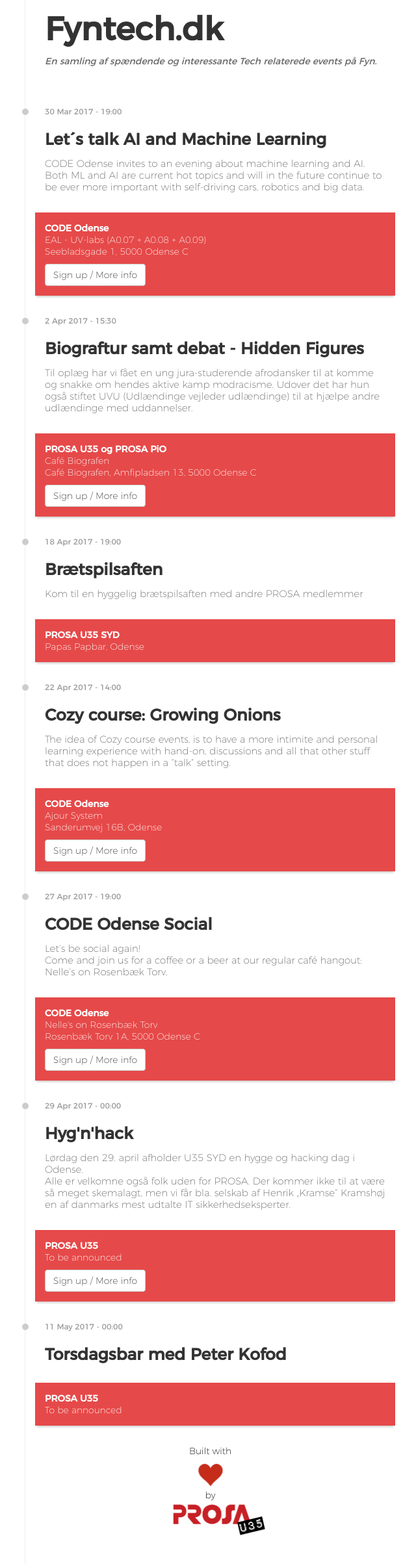
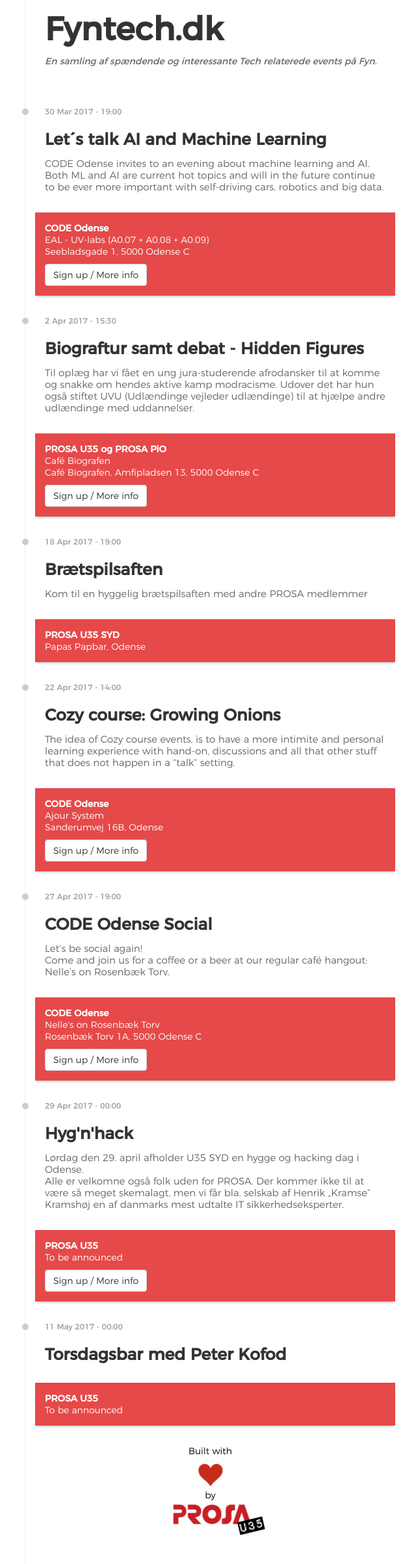
Before and after one commit to fyntech/fyntech, a Jekyll site: the page built from index.html, in a window 1280 px wide. Shown: the whole page at 65% size, without its empty margins (317-957 px from the left). Built offline with Jekyll 4.4.1, drawn with Linux system fonts in a browser that asks for light colours.

Commit message:
changing to slightly heavier font
👓

```diff
--- a/assets/style.scss
+++ b/assets/style.scss
@@ -3,9 +3,9 @@
 @import "variables";
 
 @font-face {
-    font-family: 'montserratextralight';
-    src: url('font/montserrat-extralight-webfont.woff2') format('woff2'),
-         url('font/montserrat-extralight-webfont.woff') format('woff');
+    font-family: 'montserratlight';
+    src: url('font/montserrat-light-webfont.woff2') format('woff2'),
+         url('font/montserrat-light-webfont.woff') format('woff');
     font-weight: normal;
     font-style: normal;
 
@@ -138,7 +138,7 @@
       p {
         margin-bottom: 0;
         font-size: 1.5rem;
-        font-family: montserratextralight;
+        font-family: montserratlight;
         color: #666;
       }
     }
@@ -173,7 +173,7 @@
   }
 
   .colorful {
-    font-family: montserratextralight;
+    font-family: montserratlight;
     background-color: #E64949;
     color: white;
     box-shadow: 0px 4px 3px -2px rgba(0,0,0,0.2);
@@ -182,7 +182,7 @@
 
 footer{
   text-align: center;
-  font-family: montserratextralight;
+  font-family: montserratlight;
   margin-top: 30px;
 
   img{
```
Also changed, not shown: assets/font/montserrat-light-webfont.woff (added), assets/font/montserrat-light-webfont.woff2 (added).
